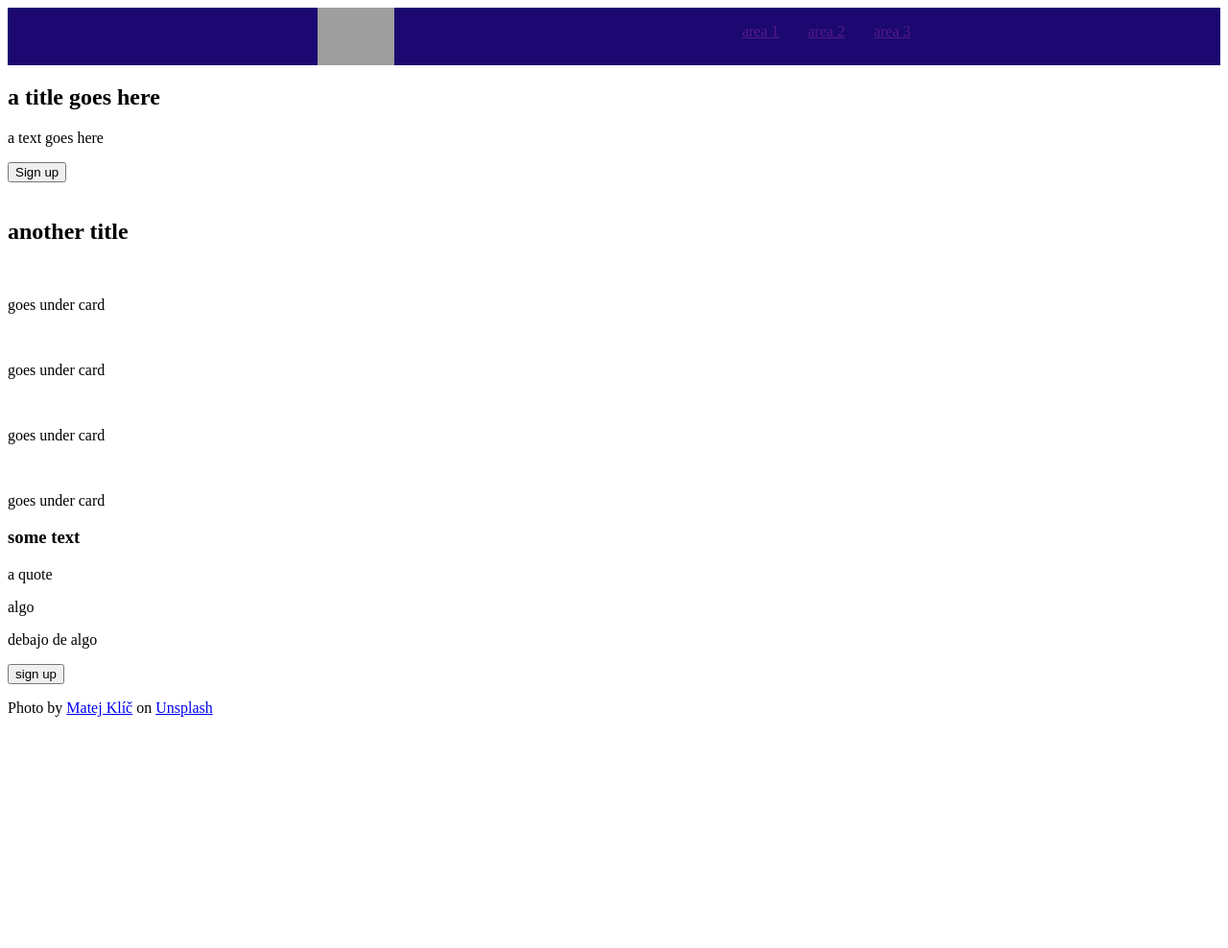
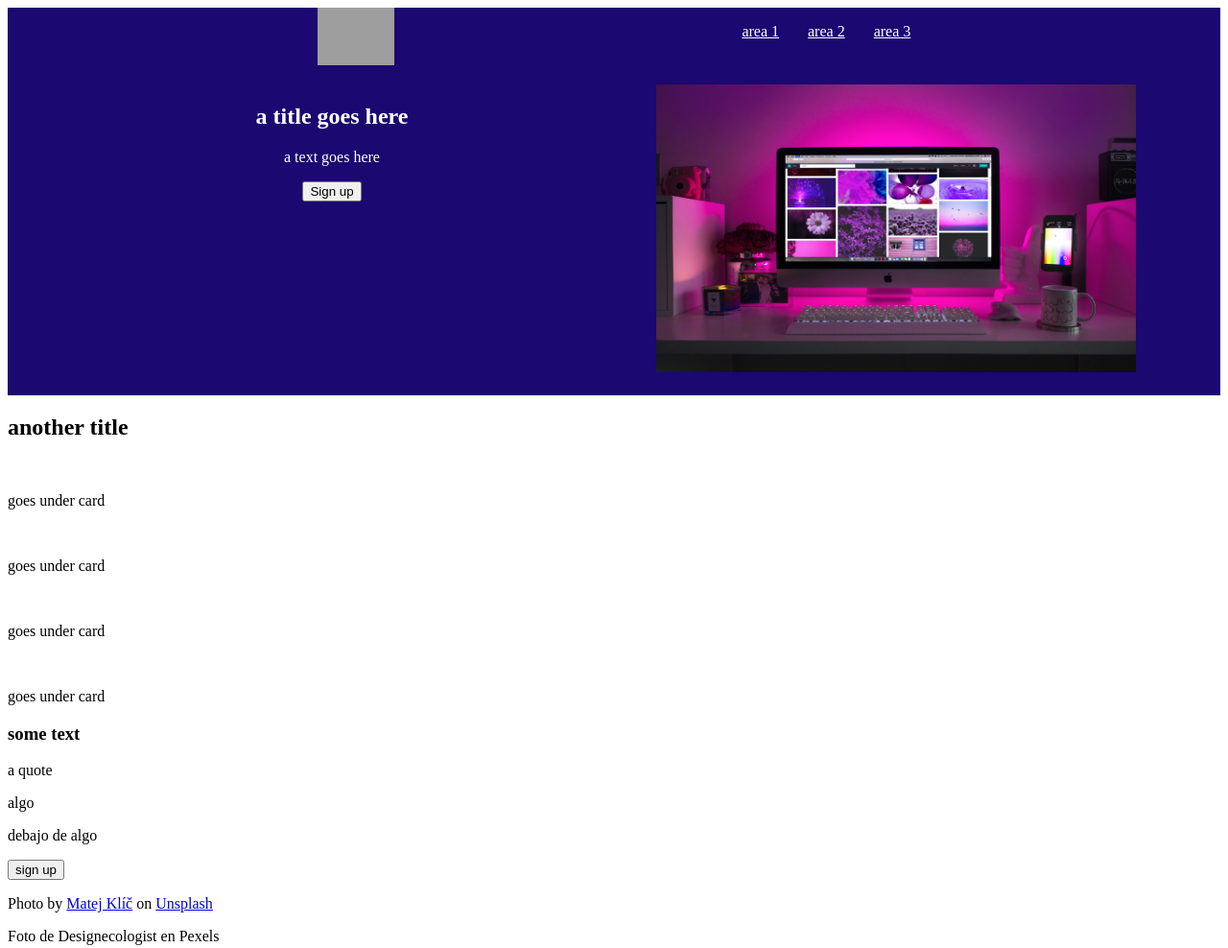
Before and after one commit to conques/odin-project-landing-page, a plain HTML site: page index.html in a window 1280 px wide. Shown: the whole page at 96% size. Before the commit the page ends 800 px from the top, so only its background shows below. Drawn offline with Linux system fonts and the light colour scheme; grey boxes are pictures that could not be loaded.

Commit message:
a litle edit and modification of css

```diff
--- a/index.html
+++ b/index.html
@@ -12,21 +12,21 @@
         <img src="./matej-klic-9onsKFX0inc-unsplash.jpg" alt="letra C" class="logo-image">
         <nav>
             <ul class="ul-nav">
-                <li><a href="">area 1</a></li>
-                <li><a href="">area 2</a></li>
-                <li><a href="">area 3</a></li>
+                <li><a href="" class="a-nav">area 1</a></li>
+                <li><a href="" class="a-nav">area 2</a></li>
+                <li><a href="" class="a-nav">area 3</a></li>
             </ul>
         </nav>
     </header>
     <main>
-        <div>
-            <div>
+        <div class="bar-1">
+            <div class="bar-1-left">
                 <h2>a title goes here</h2>
                 <p>a text goes here</p>
                 <button>Sign up</button>
             </div>
             <div>
-                <img src="" alt="">
+                <img src="./pexels-designecologist-1779487.jpg" alt="imagen de desarrollo web" class="segunda-img">
             </div>
         </div>
         <div>
@@ -65,6 +65,7 @@
     <footer>
         <p>Photo by <a href="https://unsplash.com/@matejklic?utm_source=unsplash&utm_medium=referral&utm_content=creditCopyText">Matej Klíč</a> on <a href="https://unsplash.com/s/photos/c?utm_source=unsplash&utm_medium=referral&utm_content=creditCopyText">Unsplash</a>
         </p>
+        <p>Foto de Designecologist en Pexels</p>
     </footer>
 </body>
 </html>
--- a/style.css
+++ b/style.css
@@ -13,5 +13,28 @@ header{
     list-style: none;
     display: flex;
     gap: 30px;
+}
+
+.a-nav{
     color: white;
 }
+
+.bar-1{
+    background-color: rgb(27, 8, 112);
+    display: flex;
+    flex-direction: row;
+    justify-content: space-evenly;
+    color: white;
+    padding: 20px 0px;
+}
+
+.bar-1-left{
+    width: 500px;
+    height: 300px;
+    text-align: center;
+}
+
+.segunda-img{
+    width: 500px;
+    height: 300px;
+}
```
Also changed, not shown: pexels-designecologist-1779487.jpg (added).
